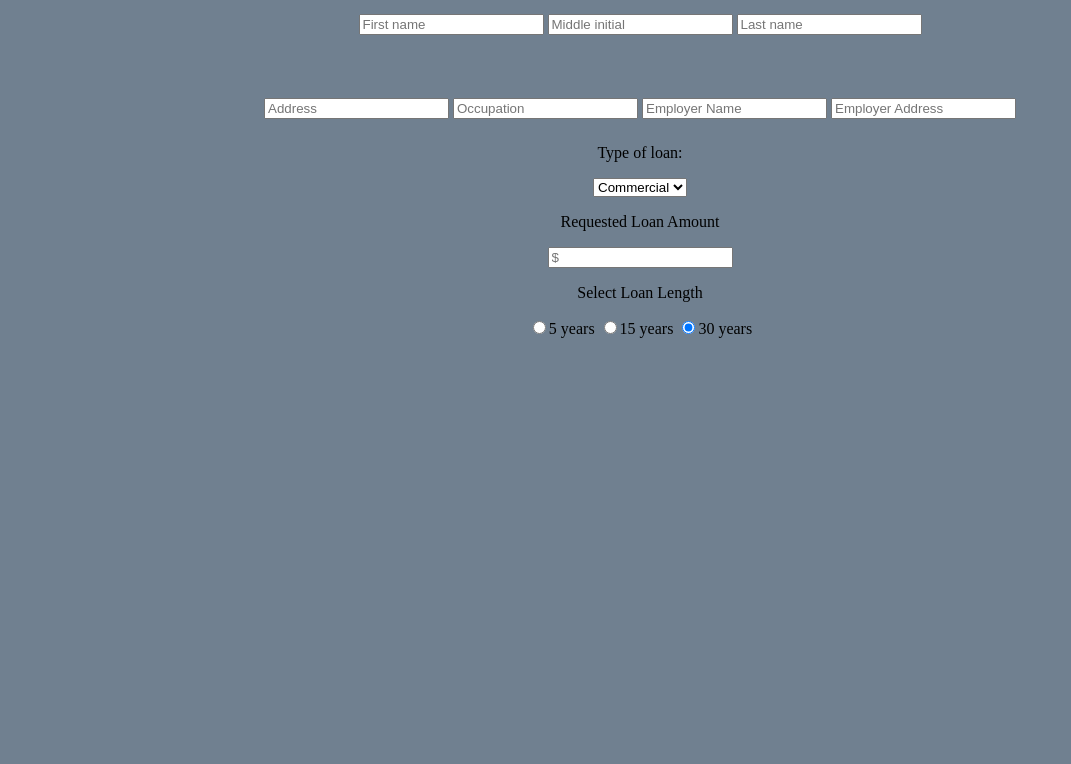
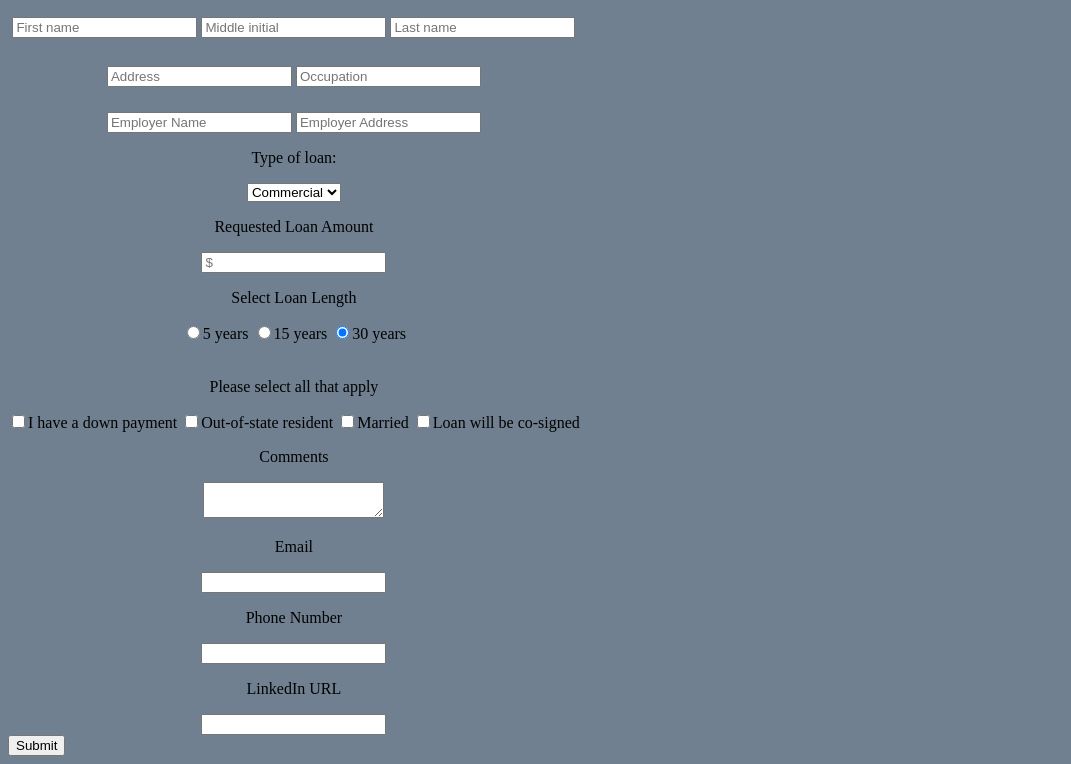
Before and after one commit to mwatson615/Banking-Form-exercise, a plain HTML site: page index.html in a window 1280 px wide. Shown: the part 118-882 px from the top of the page, without its empty margins (0-1071 px from the left). Before the commit the page ends 800 px from the top, so only its background shows below. Drawn offline with Linux system fonts and the light colour scheme.

Commit message:
updated css and notation

```diff
--- a/index.html
+++ b/index.html
@@ -2,23 +2,38 @@
 <html>
 <head>
 	<link rel="stylesheet" type="text/css" href="style.css">
-	<title>Banking Form</title>
+	<title>Banking Form Exercise</title>
 </head>
 <body>
 	<form>
 		<h1>Please provide your information</h1>
 		<h2>So we can see if we can trust you with our money</h2>
+		<!--Applicant first name
+		Applicant middle initial
+		Applicant last name-->
 	<article class="basicDemo">
+		<div class="container"></div>
 		<input type=" name="firstname" placeholder="First name">
 		<input type="text" name="middleinitial" placeholder="Middle initial">
 		<input type="text" name="lastname" placeholder="Last name">
 	</article>
-	<article class="addyAndJob">
+	<!-- Applicant address
+		Applicant occupation
+		Applicant employer
+		Employer address -->
+	<article class="addressAndOccupation">
 		<input type="text" name="address" placeholder="Address">
 		<input type="text" name="occupation" placeholder="Occupation">
+	</article>
+	<article class="job">
 		<input type="text" name="employer" placeholder="Employer Name">
 		<input type="text" name="empladdress" placeholder="Employer Address">
 	</article>
+	<!-- Type of loan select element with these options:
+		Commercial
+		Real estate
+		Personal
+		Mortgage -->
 	<article class="typeOfLoan">
 		<p>Type of loan:</p>
 		<select name="loanType">
@@ -27,15 +42,48 @@
 			<option value="Personal">Personal</option>
 			<option value="Mortgage">Mortgage</option>
 		</select>
+		<!--Requested amount of loan-->
 		<p>Requested Loan Amount</p>
 		<input type="number" name="loanAmount" placeholder="$">
+		<!--Radio button elements for loan length
+			5 years
+			15 years
+			30 years-->
 		<p>Select Loan Length</p>
 		<input type="radio" name="loan-length" value="5 years" checked="checked">5 years
 		<input type="radio" name="loan-length" value="15 years" checked="checked">15 years
 		<input type="radio" name="loan-length" value="30 years" checked="checked">30 years
 	</article>
+	<!-- Checkbox group for special conditions
+		I have a down payment
+		Out-of-state resident
+		Married
+		Loan will be co-signed -->
+	<article class="specialConditions">
+		<p>Please select all that apply</p>
+		<input type="checkbox" name="specialConditions" value="I have a down payment">I have a down payment
+		<input type="checkbox" name="specialConditions" value="Out-of-state-resident">Out-of-state resident
+		<input type="checkbox" name="specialConditions" value="Married">Married
+		<input type="checkbox" name="specialConditions" value="Loan will be co-signed">Loan will be co-signed
+	</article>
+	<!--A text area to allow for additional comments-->
+	<article class="comments">
+		<p>Comments</p>
+		<textarea name="comments"></textarea>
+	</article>
+	<!-- Applicant email address
+		Applicant telephone number
+		Applicant LinkedIn URL -->
+	<article class="contact">
+		<p>Email</p>
+		<input type="email" name="mail">
+		<p>Phone Number</p>
+		<input type="tel" name="phone">
+		<p>LinkedIn URL</p>
+		<input type="URL" name="linkedInUrl">
+	</article>
 	<article>
-
+		<input type="submit" name="submit">
 	</article>
 </form>
 </body>
--- a/style.css
+++ b/style.css
@@ -1,5 +1,8 @@
+/*Page-wide*/
+
 body {
 	background-color: slategrey;
+	display: flex;
 }
 
 h1 {
@@ -10,17 +13,40 @@ h2 {
 	text-align: center;
 }
 
+/*Classes*/
+
+.container {
+	flex-direction: column;
+}
+
 .basicDemo {
 	text-align: center;
 	margin: 2% 0 5% 0;
 }
 
-.addyAndJob {
+.addressAndOccupation {
 	text-align: center;
 	justify-content: space-between;
 	margin: 25px;
 }
 
+.job {
+	text-align: center;
+}
+
 .typeOfLoan {
 	text-align: center;
 }
+
+.specialConditions {
+	text-align: center;
+	margin-top: 35px;
+}
+
+.comments {
+	text-align: center;
+}
+
+.contact {
+	text-align: center;
+}
```
